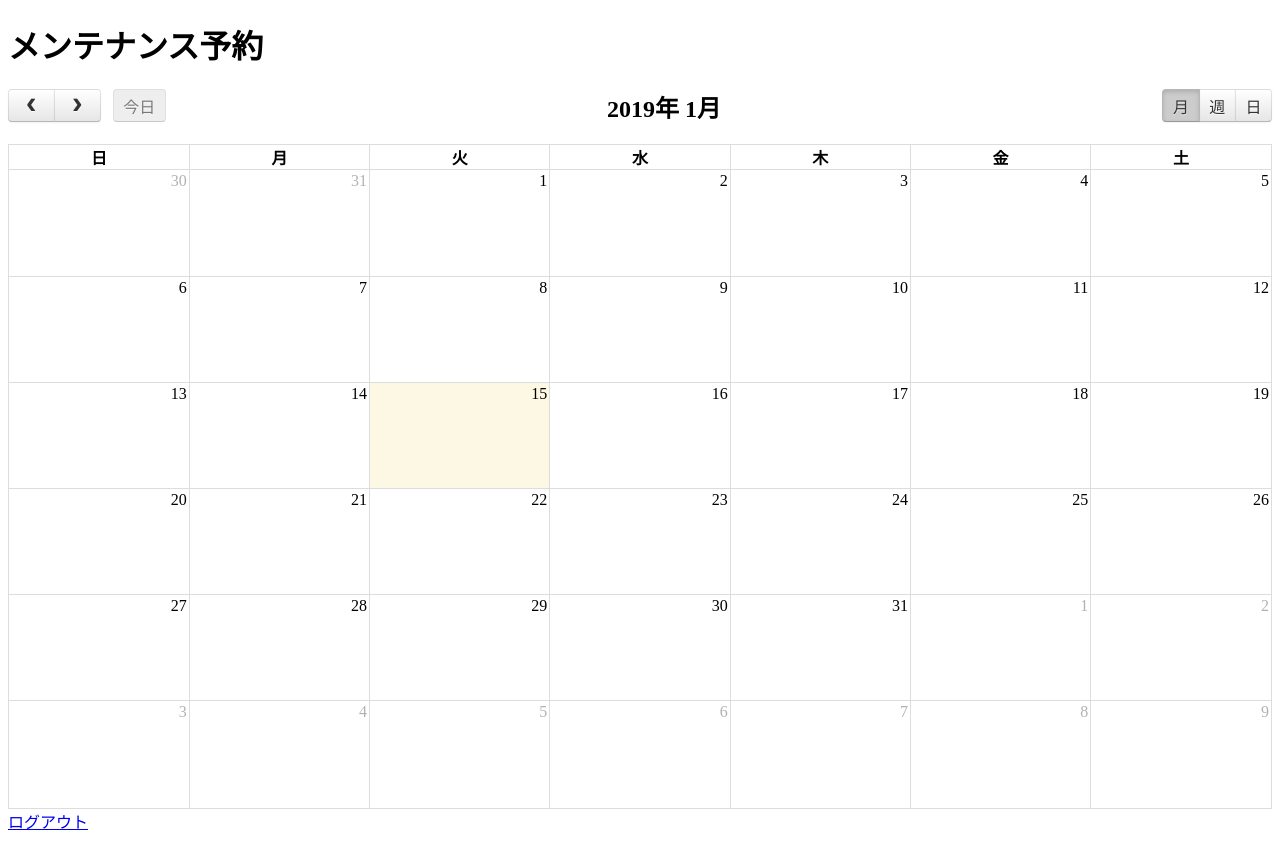
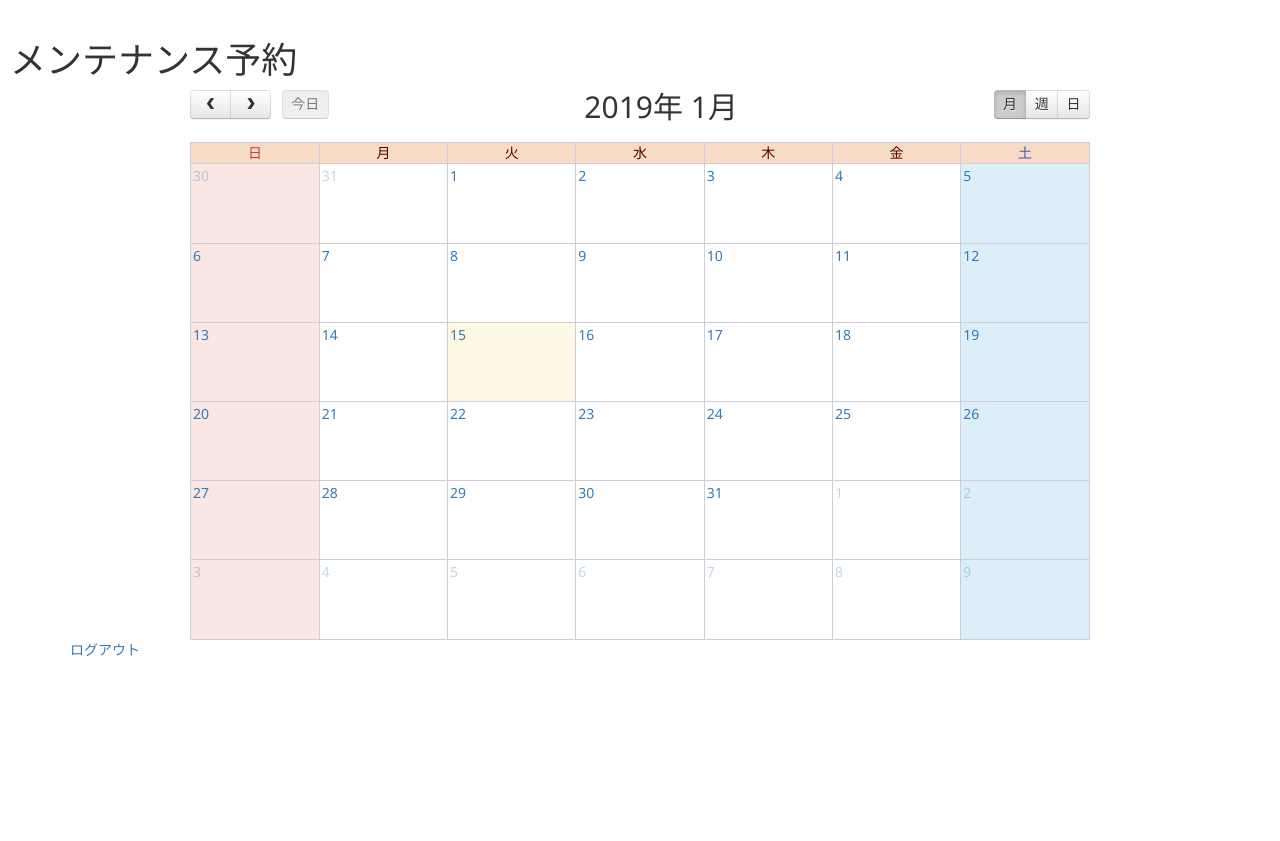
Before and after one commit to t16cs061/soft2018_ownrepository, a Django app: page /mentereserve in a window 1280 px wide. After the commit the page ends 656 px from the top, so only its background shows below. Run offline with Django 3.2, Linux system fonts and the light colour scheme; lists and menus that the app fills with data are empty; parts of the project's set-up code (start-up, migrations or seed data) failed here and were passed over; some libraries are stand-ins or nearby versions.

Commit message:
[modify]予約画面のフォーム整備

```diff
--- /dev/null
+++ b/CCMS_ver_SAMMS/CCMS/static/css/style.css
@@ -0,0 +1,53 @@
+body {
+    margin: 40px 10px;
+    padding: 0;
+    font-family: "Lucida Grande",Helvetica,Arial,Verdana,sans-serif;
+    font-size: 14px;
+}
+#calendar {
+    max-width: 900px;
+    margin: 0 auto;
+}
+
+html > body {
+    font-family: 'Noto Sans Japanese','Segoe UI','Verdana','Helvetica','Arial', sans-serif;
+}
+.fc-left h2 {
+    font-weight: normal;
+}
+.fc-widget-header th {
+    background-color: #f8dbc6;
+}
+th.fc-day-header, th.fc-widget-header {
+    color: #550000;
+    font-size: 14px;
+    font-weight: normal;
+}
+.fc-sun > span {
+    color: #cd384b;
+}
+.fc-sat > span {
+    color: #415ea6;
+}
+td.fc-sun {
+    background-color: #fae6e3;
+}
+td.fc-sat {
+    background-color: #dceef7;
+}
+.fc-unthemed .fc-content,
+.fc-unthemed .fc-divider,
+.fc-unthemed .fc-list-heading td,
+.fc-unthemed .fc-list-view,
+.fc-unthemed .fc-popover,
+.fc-unthemed .fc-row,
+.fc-unthemed tbody,
+.fc-unthemed td,
+.fc-unthemed th,
+.fc-unthemed thead {
+    border-color: #d1ccd9;
+}
+
+.fc-ltr .fc-basic-view .fc-day-top .fc-day-number {
+    float: left;
+}
--- a/CCMS_ver_SAMMS/templates/CCMS/mentenance/reserve.html
+++ b/CCMS_ver_SAMMS/templates/CCMS/mentenance/reserve.html
@@ -1,69 +1,93 @@
 {% load static %}
 
-<!doctype html>
-
+<!DOCTYPE html>
 <html lang="ja">
-
    <head>
-    <link rel="stylesheet" type="text/css" href="{% static 'css/fullcalendar.min.css' %}">
+        <title>{{title}}</title>
+        <link rel="stylesheet" href="{% static 'css/fullcalendar.min.css' %}"/>
+        <link rel="stylesheet" href="https://stackpath.bootstrapcdn.com/bootstrap/3.3.7/css/bootstrap.min.css">
+        <link rel="stylesheet" href="{% static 'css/style.css' %}"/>
+        <link rel="stylesheet" href="http://cdn.rawgit.com/Eonasdan/bootstrap-datetimepicker/v4.0.0/build/css/bootstrap-datetimepicker.css">
+        <script type="text/javascript" src="http://ajax.googleapis.com/ajax/libs/jquery/1.12.4/jquery.min.js"></script>
+        <script type="text/javascript" src="https://stackpath.bootstrapcdn.com/bootstrap/3.3.7/js/bootstrap.min.js"></script>
+        <script src="http://cdnjs.cloudflare.com/ajax/libs/moment.js/2.9.0/moment-with-locales.js"></script>
         <script type="text/javascript" src="{% static 'js/moment.min.js' %}"></script>
-    <script type="text/javascript" src="http://code.jquery.com/jquery-1.12.1.min.js"></script>
-    <script type="text/javascript" src="{% static 'js/jquery-ui.min.js' %}"></script>
         <script type="text/javascript" src="{% static 'js/fullcalendar.min.js' %}"></script>
         <script type="text/javascript" src="{% static 'js/ja.js' %}"></script>
-    <meta charset="utf-8">
-    <title>{{title}}</title>
-</head>
-
-<body>
-    <h1>{{title}}</h1>
-
-    <div id="calendar">
+        <script src="http://cdn.rawgit.com/Eonasdan/bootstrap-datetimepicker/v4.0.0/src/js/bootstrap-datetimepicker.js"></script>
+        <script type="text/javascript" src="{% static 'js/schedule_edit.js' %}"></script>
         <script>
             // ページ読み込み時の処理
             $(document).ready(function () {
-
-                // カレンダーの設定
-                $('#calendar').fullCalendar({
-                    height: 720,
-                    lang: "ja",
-                    header: {
-                        left: 'prev,next today',
-                        center: 'title',
-                        right: 'month,basicWeek,basicDay'
-                    },
-                    selectable: true,
-                    selectHelper: true,
-                    navLinks: true,
-                    events: {
-                        url: "{% url 'mentereserve-detail' %}",
-                        error: function() {
-                            $('#script-warning').show();
-                        }
-                    },
-                    select: function(start, end) {
-                        var title = prompt("予定タイトル:");
-                        var eventData;
-                        if (title) {
-                            eventData = {
-                                title: title,
-                                start: start,
-                                end: end
-                            };
-                            $('#calendar').fullCalendar('renderEvent', eventData, true);
-                        }
-                        $('#calendar').fullCalendar('unselect');
-                    },
-                    editable: true,
-                    eventLimit: true,
-                });
+                initializePage();
             });
         </script>
+        <meta charset="utf-8">
+    </head>
+    <body>
+        <h1>{{title}}</h1>
+        <div id='calendar'></div>
+        <div id="inputScheduleForm" class="modal fade" tabindex="-1">
+            <div class="modal-dialog modal-nm">
+                <div class="modal-content">
+                    <div class="modal-header">
+                        <button type="button" class="close" data-dismiss="modal" aria-hidden="true">&times;</button>
+                        <h4 id="dialogTitle" class="modal-title">スケジュール登録</h4>
                     </div>
-
+                    <div class="modal-body">
+                        <div class="container">
+                            <div class="row">
+                                <div  class="col-md-2">
+                                    <label for="">タイトル</label>
+                                    <input id="userCd" type="hidden" value="" />
+                                    <input id="scheduleId" type="hidden" value="" />
+                                </div>
+                                <div class="col-md-5">
+                                    <input id="inputTitle" type="text" class="form-control input-sm ime-active" placeholder="タイトル" value="" >
+                                </div>
+                            </div>
+                            <div class="row">
+                                <div  class="col-md-2 required">
+                                    <label for="">日時</label>
+                                </div>
+                                <div class="col-md-5">
+                                    <div class="input-group">
+                                        <div class="checkbox" style="margin-top: 0px;">
+                                            <input type="checkbox" id="allDayCheck" onclick="allDayCheckClick(this);" checked/><label for="allDayCheck">終日</label>
+                                        </div>
+                                    </div>
+                                    <div class="form-inline">
+                                        <div class="form-group" style="position:relative;">
+                                            <input id="inputYmdFrom" type="text" class="form-control input-sm ymd" value=""/>
+                                            <input id="inputYmdHmFrom" type="text" class="form-control input-sm ymdHm"/> ～
+                                            <input id="inputYmdTo" type="text" class="form-control input-sm ymd" />
+                                            <input id="inputYmdHmTo" type="text" class="form-control input-sm ymdHm" />
+                                        </div>
+                                    </div>
+                                </div>
+                            </div>
+                            <div class="row">
+                                <div  class="col-md-2">
+                                    <label for="">詳細</label>
+                                </div>
+                                <div class="col-md-4">
+                                    <textarea id="inputDescription" class="form-control ime-active" rows="5" placeholder="詳細"></textarea>
+                                </div>
+                            </div>
+                        </div>
+                    </div>
+                    <div class="modal-footer">
+                        <div id="inputError" class="pull-left" style="color:red; padding:5px;"></div>
+                            <button id="registButton" type="button" class="btn btn-primary" onclick="registSchedule();">登録</button>
+                            <button id="updateButton" type="button" class="btn btn-primary" onclick="updateSchedule();">更新</button>
+                            <button id="deleteButton" type="button" class="btn btn-primary" onclick="deleteSchedule();">削除</button>
+                            <button type="button" class="btn btn-default" data-dismiss="modal">閉じる</button>
+                    </div>
+                </div>
+            </div>
+        </div>
         <div class="container">
             <a href="{% url 'logout' %}" class="btn-border">ログアウト</a>
         </div>
-
     </body>
 </html>
```
Lines whose indentation alone changed are shown as unchanged.
